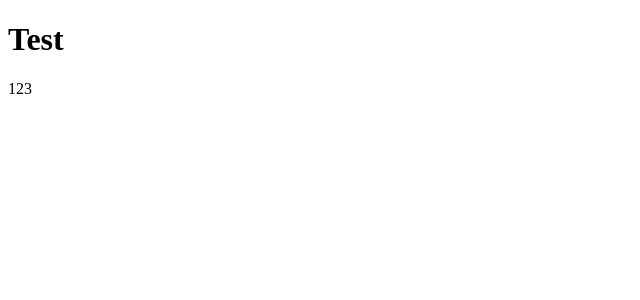
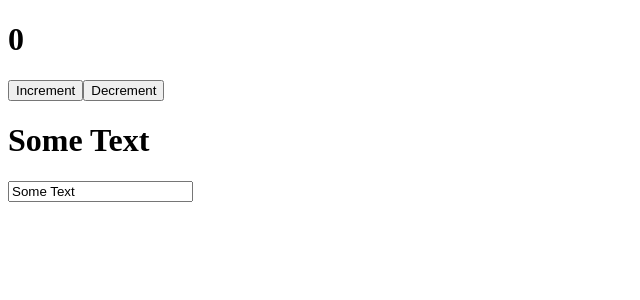
Before and after one commit to GTeasera/React-app, a React (Create React App) app: page / in a window 1280 px wide. Shown: the top 300 px of the page, without its empty margins (0-640 px from the left). Built offline with nearby package versions, Linux system fonts and the light colour scheme.

Commit message:
12/04/2022

```diff
--- a/src/App.js
+++ b/src/App.js
@@ -1,9 +1,20 @@
-import  React from 'react';
+import  React, {useState} from 'react';
+import Counter from "./components/Counter";
 
 function App() {
+    const [likes, setLikes] = useState(5)
+    const [value, setValue] = useState('Some Text')
+
   return (
     <div className="App">
+        <Counter/>
 
+        <h1>{value}</h1>
+        <input
+            type={"text"}
+            value={value}
+            onChange={event => setValue(event.target.value)}
+        />
     </div>
   );
 }
--- /dev/null
+++ b/src/components/Counter.jsx
@@ -0,0 +1,23 @@
+import React, {useState} from 'react';
+
+const Counter = function () {
+    const [count, setCount] = useState(0)
+
+    function increment(){
+        setCount(count + 1)
+    }
+
+    function decrement(){
+        setCount(count - 1)
+    }
+
+    return(
+        <div>
+            <h1>{count}</h1>
+            <button onClick={increment}>Increment</button>
+            <button onClick={decrement}>Decrement</button>
+        </div>
+    )
+}
+
+export default Counter;
--- a/src/index.js
+++ b/src/index.js
@@ -3,9 +3,6 @@ import ReactDOM from 'react-dom';
 import App from './App';
 
 ReactDOM.render(
-    <div>
-        <h1>Test</h1>
-        123
-    </div>,
+    <App/>,
   document.getElementById('root')
 );
```
Also changed, not shown: src/components/ClassCounter.jsx (added, +32 -0 lines).
